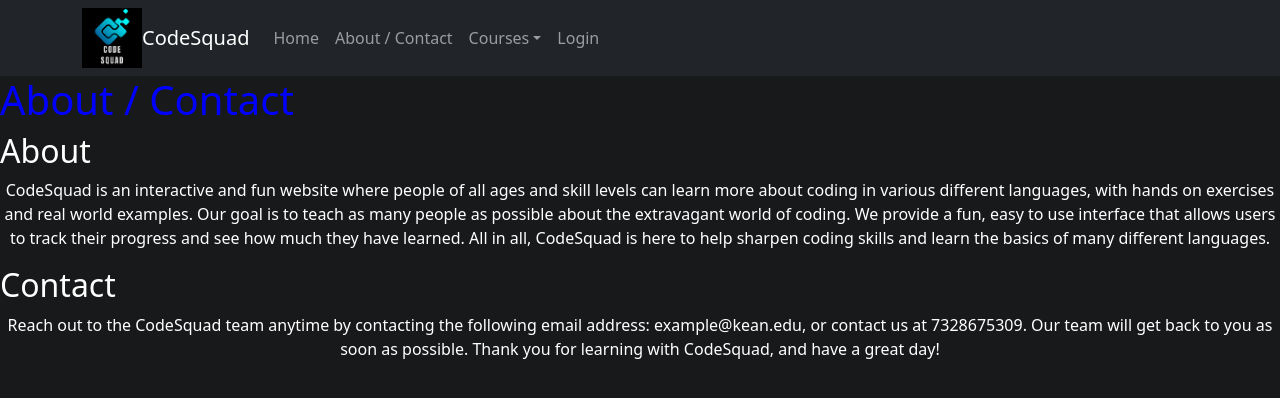
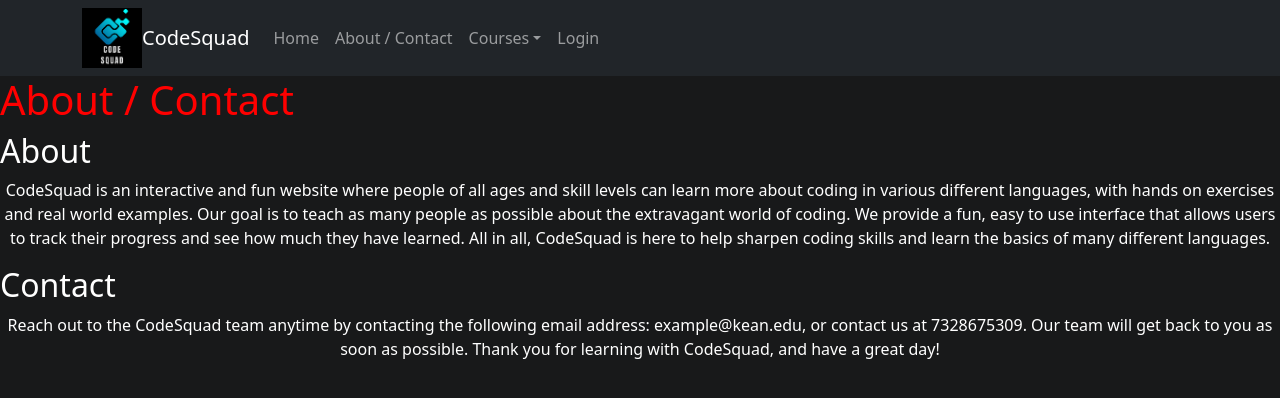
Before and after one commit to josephWaldron/Code_Squad, a React (Vite) app in the folder client/: page /about in a window 1280 px wide. Shown: the top 398 px of the page. Built offline with nearby package versions, Linux system fonts and the light colour scheme.

Commit message:
changed color

```diff
--- a/client/src/components/About.tsx
+++ b/client/src/components/About.tsx
@@ -3,7 +3,7 @@ export const About = () => {
   return (
     <>
       <header>
-        <h1 style = {{color: "blue"}}>About / Contact</h1>
+        <h1 style = {{color: "red"}}>About / Contact</h1>
       </header>
       <section>
         <article>
```
